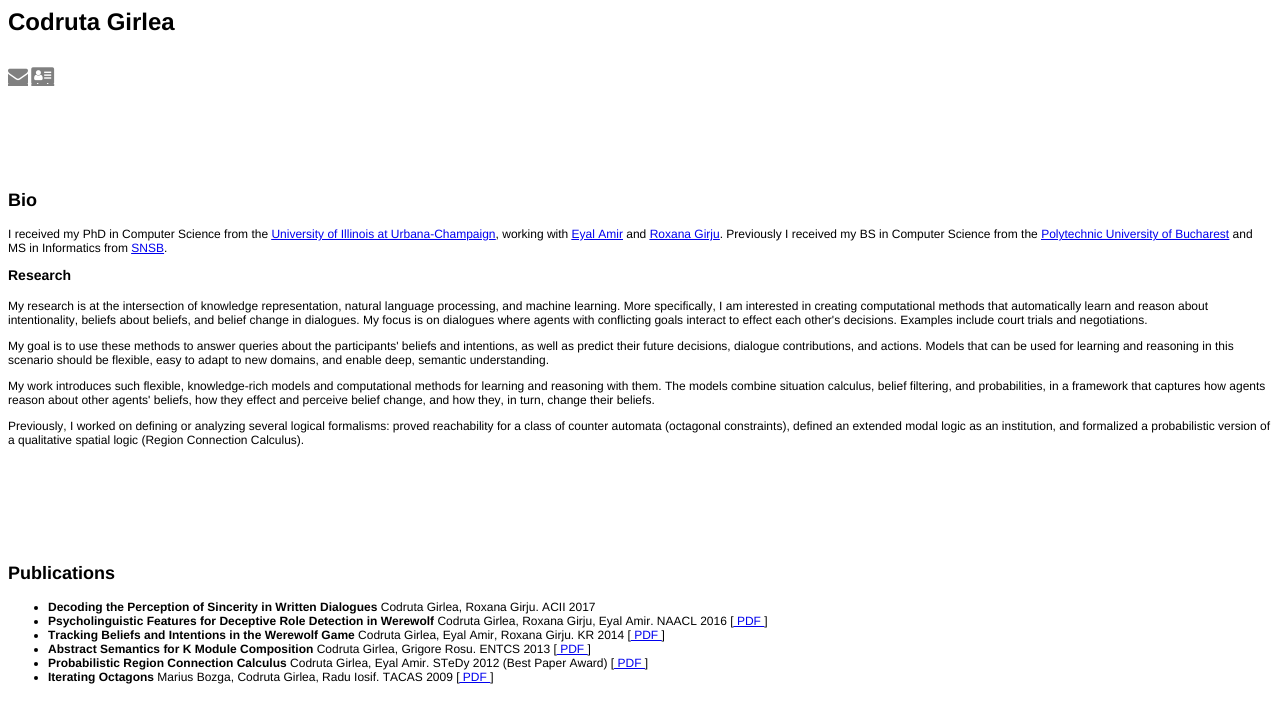
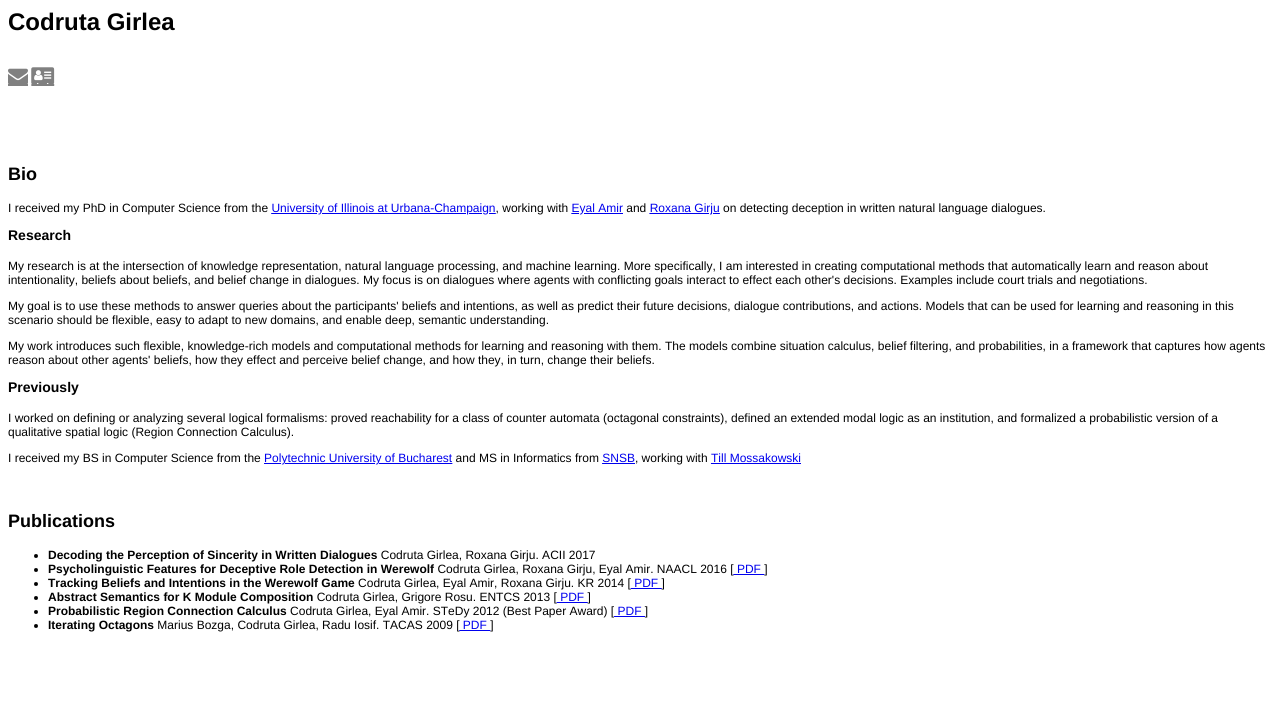
Before and after one commit to codruta/codruta.github.io, a plain HTML site: page index.html in a window 1280 px wide. Drawn offline with Linux system fonts and the light colour scheme.

Commit message:
Updated page

```diff
--- a/index.html
+++ b/index.html
@@ -23,9 +23,7 @@
 <h1 style="margin: 0.0px 0.0px 16.1px 0.0px; line-height: 28.0px; font: 24.0px Helvetica; color: #000000; -webkit-text-stroke: #000000"><span class="s1"><b>Codruta Girlea</b></span></h1>
 <p class="p2"><span class="s1"><br>
 </span></p>
-<p class="p2"><span class="s1"><a class="fa fa-envelope" style="font-size:20px;color:gray" href="mailto:codruta.liliana@gmail.com">   </a>        <a class="fa fa-vcard" style="font-size:20px;color:gray" href="files/CodrutaGirlea-cv.pdf">   </a></span></p>
-<p class="p5"><span class="s1"><br>
-</span></p>
+<p class="p2"><span class="s1"><a class="fa fa-envelope" style="font-size:20px;color:gray" href="mailto:codruta.liliana@gmail.com">   </a>        <a class="fa fa-vcard" style="font-size:20px;color:gray" href="files/CodrutaGirlea-cv.pdf">   </a>    </span></p>
 <p class="p5"><span class="s1"><br>
 </span></p>
 <p class="p5"><span class="s1"><br>
@@ -34,20 +32,18 @@
 </span></p>
 <h4 style="margin: 0.0px 0.0px 16.0px 0.0px; line-height: 14.0px; font: 18.0px Helvetica; color: #000000; -webkit-text-stroke: #000000"><span class="s1"><b>Bio</b></span></h4>
 
-<p class="p5"><span class="s1">I received my PhD in Computer Science from the <a href="https://cs.illinois.edu"><span class="s3">University of Illinois at Urbana-Champaign</span></a>, working with <a href="http://reason.cs.uiuc.edu/eyal/"><span class="s3">Eyal Amir</span></a> and <a href="http://beckman.illinois.edu/directory/person/girju"><span class="s3">Roxana Girju</span></a>. Previously I received my BS in Computer Science from the <a href="http://www.upb.ro/en/"><span class="s3">Polytechnic University of Bucharest</span></a> and MS in Informatics from <a href="http://www.imar.ro/~snsb/"><span class="s3">SNSB</span></a>.<span class="Apple-converted-space"> </span></span></p>
+<p class="p5"><span class="s1">I received my PhD in Computer Science from the <a href="https://cs.illinois.edu"><span class="s3">University of Illinois at Urbana-Champaign</span></a>, working with <a href="http://reason.cs.uiuc.edu/eyal/"><span class="s3">Eyal Amir</span></a> and <a href="http://beckman.illinois.edu/directory/person/girju"><span class="s3">Roxana Girju</span></a> on detecting deception in written natural language dialogues.</p>
 
 <h4 style="margin: 0.0px 0.0px 16.0px 0.0px; line-height: 14.0px; font: 14.0px Helvetica; color: #000000; -webkit-text-stroke: #000000"><span class="s1"><b>Research</b></span></h4>
 
-<p class="p5"><span class="s1">My research is at the intersection of knowledge representation, natural language processing, and machine learning. More specifically, I am interested in creating computational methods that automatically learn and reason about intentionality, beliefs about beliefs, and belief change in dialogues. My focus is on dialogues where agents with conflicting goals interact to effect each other's decisions. Examples include court trials and negotiations.<span class="Apple-converted-space"> </span></span></p>
-<p class="p5"><span class="s1">My goal is to use these methods to answer queries about the participants' beliefs and intentions, as well as predict their future decisions, dialogue contributions, and actions. Models that can be used for learning and reasoning in this scenario should be flexible, easy to adapt to new domains, and enable deep, semantic understanding.<span class="Apple-converted-space"> </span></span></p>
-<p class="p5"><span class="s1">My work introduces such flexible, knowledge-rich models and computational methods for learning and reasoning with them. The models combine situation calculus, belief filtering, and probabilities, in a framework that captures how agents reason about other agents' beliefs, how they effect and perceive belief change, and how they, in turn, change their beliefs.<span class="Apple-converted-space"> </span></span></p>
-<p class="p5"><span class="s1">Previously, I worked on defining or analyzing several logical formalisms: proved reachability for a class of counter automata (octagonal constraints), defined an extended modal logic as an institution, and formalized a probabilistic version of a qualitative spatial logic (Region Connection Calculus).<span class="Apple-converted-space"> </span></span></p>
-<p class="p5"><span class="s1"><br>
-</span></p>
-<p class="p5"><span class="s1"><br>
-</span></p>
-<p class="p5"><span class="s1"><br>
-</span></p>
+<p class="p5"><span class="s1">My research is at the intersection of knowledge representation, natural language processing, and machine learning. More specifically, I am interested in creating computational methods that automatically learn and reason about intentionality, beliefs about beliefs, and belief change in dialogues. My focus is on dialogues where agents with conflicting goals interact to effect each other's decisions. Examples include court trials and negotiations.</span></p>
+<p class="p5"><span class="s1">My goal is to use these methods to answer queries about the participants' beliefs and intentions, as well as predict their future decisions, dialogue contributions, and actions. Models that can be used for learning and reasoning in this scenario should be flexible, easy to adapt to new domains, and enable deep, semantic understanding.</span></p>
+<p class="p5"><span class="s1">My work introduces such flexible, knowledge-rich models and computational methods for learning and reasoning with them. The models combine situation calculus, belief filtering, and probabilities, in a framework that captures how agents reason about other agents' beliefs, how they effect and perceive belief change, and how they, in turn, change their beliefs.</span></p>
+<h4 style="margin: 0.0px 0.0px 16.0px 0.0px; line-height: 14.0px; font: 14.0px Helvetica; color: #000000; -webkit-text-stroke: #000000"><span class="s1"><b>Previously</b></span></h4>
+
+<p class="p5"><span class="s1">I worked on defining or analyzing several logical formalisms: proved reachability for a class of counter automata (octagonal constraints), defined an extended modal logic as an institution, and formalized a probabilistic version of a qualitative spatial logic (Region Connection Calculus).</span></p>
+
+<p class="p5"> I received my BS in Computer Science from the <a href="http://www.upb.ro/en/"><span class="s3">Polytechnic University of Bucharest</span></a> and MS in Informatics from <a href="http://www.imar.ro/~snsb/"><span class="s3">SNSB</span></a>, working with <a href="http://theo.cs.ovgu.de/Staff/Till+Mossakowski.html"><span class="s3">Till Mossakowski</span></a></span></p
 <p class="p5"><span class="s1"><br>
 </span></p>
 <h4 style="margin: 0.0px 0.0px 16.0px 0.0px; line-height: 14.0px; font: 18.0px Helvetica; color: #000000; -webkit-text-stroke: #000000"><span class="s1"><b>Publications</b></span></h4>
```
Also changed, not shown: files/CodrutaGirlea.jpg (added).
